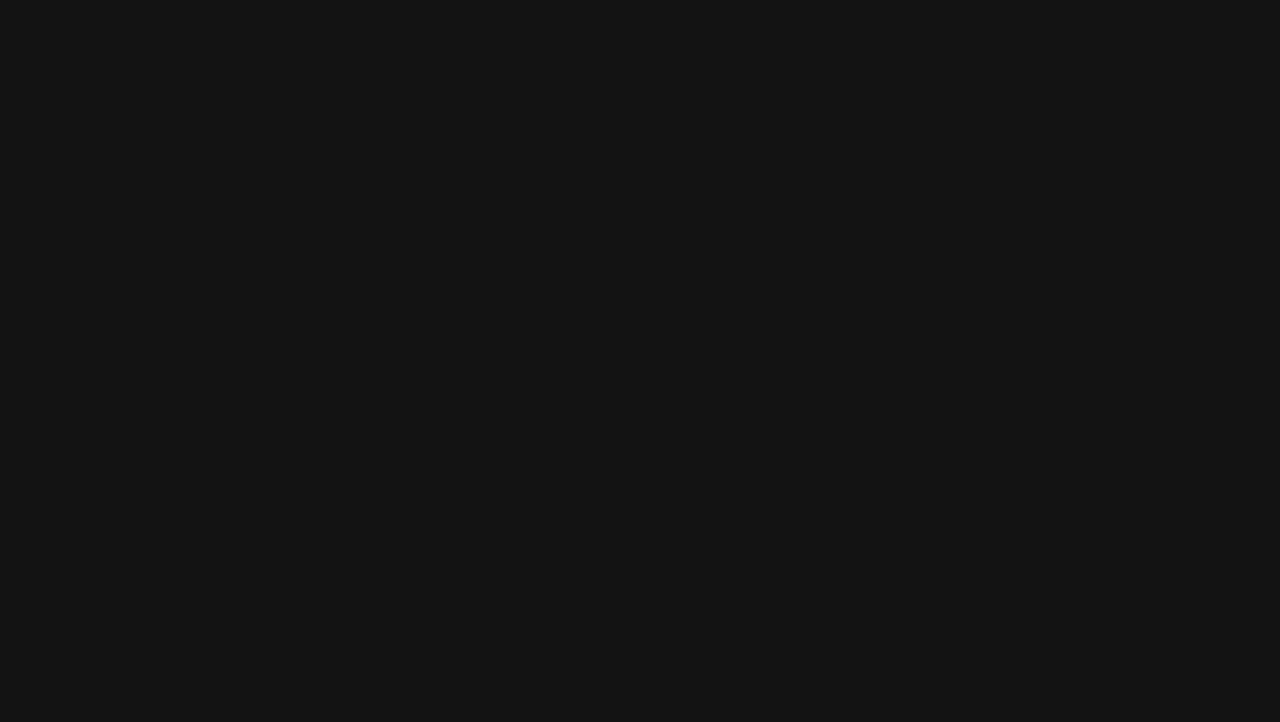
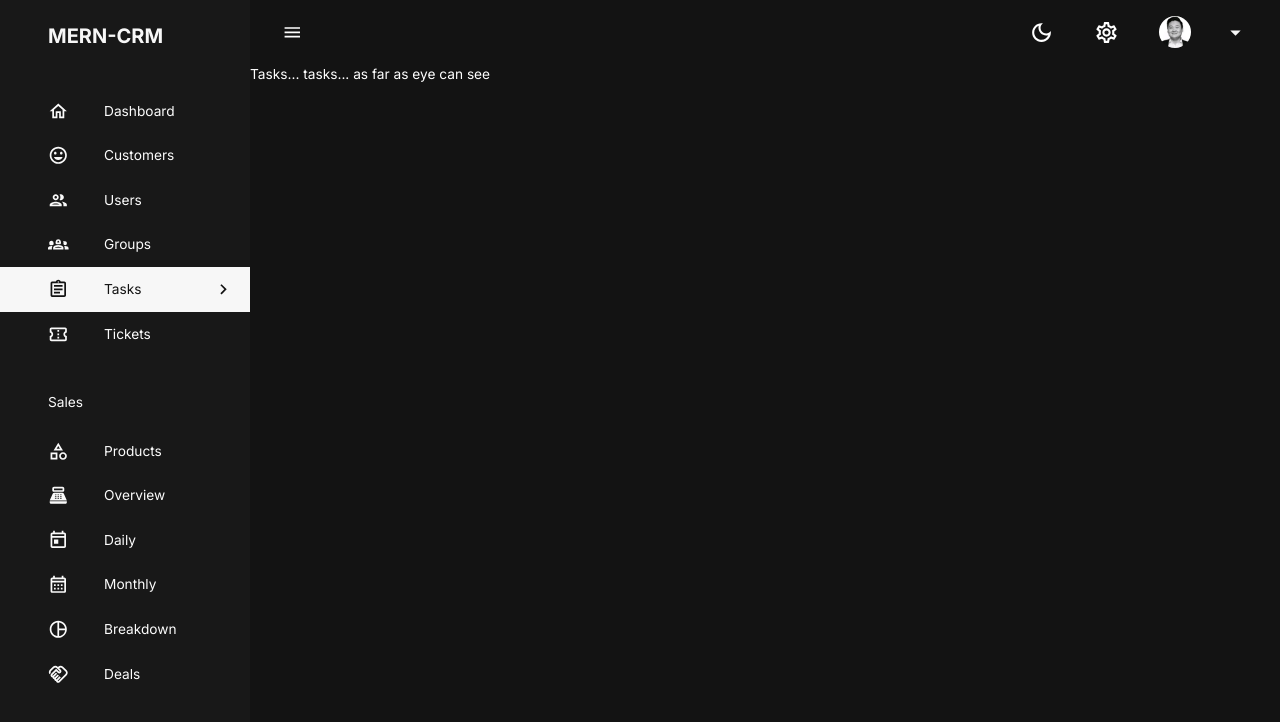
Before and after one commit to vegardlokreim/crm, a React (Create React App) app in the folder client/: page /tasks in a window 1280 px wide. Before the commit this address had no page. Shown: the top 722 px of the page. Built offline with nearby package versions, Linux system fonts and the light colour scheme; no server answers.

Commit message:
added somre routes, not functional yet

```diff
--- a/client/src/App.js
+++ b/client/src/App.js
@@ -17,6 +17,9 @@ import Breakdown from "scenes/breakdown";
 import Users from "scenes/users";
 import Customer from "scenes/customers";
 import CustomerOverview from "scenes/customers/[id]";
+import Groups from "scenes/groups";
+import Tasks from "scenes/tasks";
+import Tickets from "scenes/tickets";
 
 
 function App() {
@@ -35,6 +38,9 @@ function App() {
               <Route path="/customers" element={<Customers />} />
               <Route path="/customer/:id" element={<CustomerOverview />} />
               <Route path="/users" element={<Users />} />
+              <Route path="/groups" element={<Groups />} />
+              <Route path="/tasks" element={<Tasks />} />
+              <Route path="/tickets" element={<Tickets />} />
 
               {/* <Route path="/overview" element={<Overview />} />
               <Route path="/daily" element={<Daily />} />
--- /dev/null
+++ b/client/src/scenes/groups/index.jsx
@@ -0,0 +1,7 @@
+import React from "react";
+
+const Groups = () => {
+  return <div>Snart Laurdag...</div>;
+};
+
+export default Groups;
--- /dev/null
+++ b/client/src/scenes/tasks/index.jsx
@@ -0,0 +1,7 @@
+import React from "react";
+
+const Tasks = () => {
+  return <div>Tasks... tasks... as far as eye can see</div>;
+};
+
+export default Tasks;
--- /dev/null
+++ b/client/src/scenes/tickets/index.js
@@ -0,0 +1,9 @@
+import React from 'react'
+
+const Tickets = () => {
+    return (
+        <div>Tic Tac.... Caramel Toe😅</div>
+    )
+}
+
+export default Tickets
--- a/client/src/scenes/users/index.js
+++ b/client/src/scenes/users/index.js
@@ -8,7 +8,7 @@ const Users = () => {
     const theme = useTheme();
 
     return (
-        <h1>Users</h1>
+        <h1>Imagine a bunch of free Tonys running around in the wild, just waiting for a pokéball to catch'em all!</h1>
     );
 };
 
```
